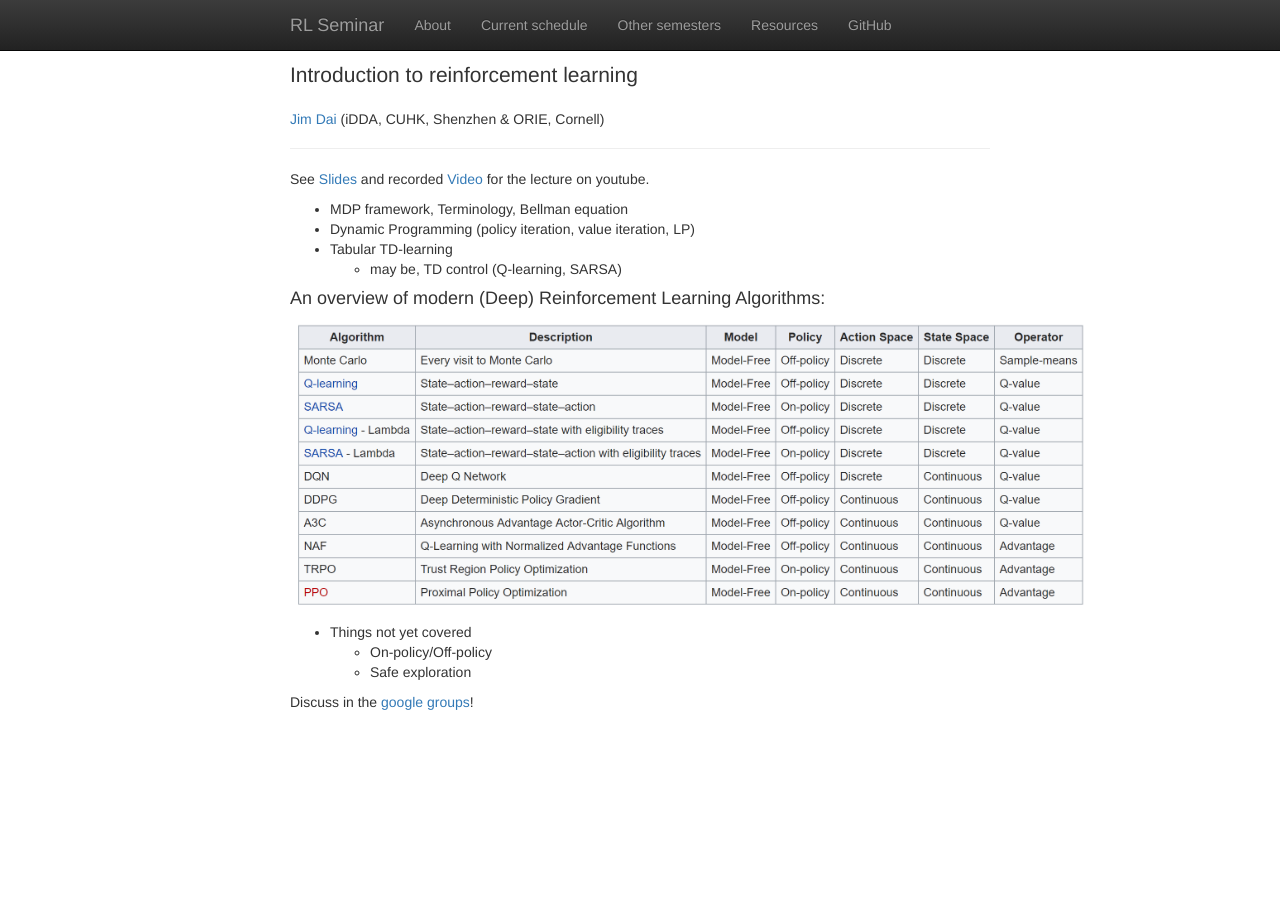
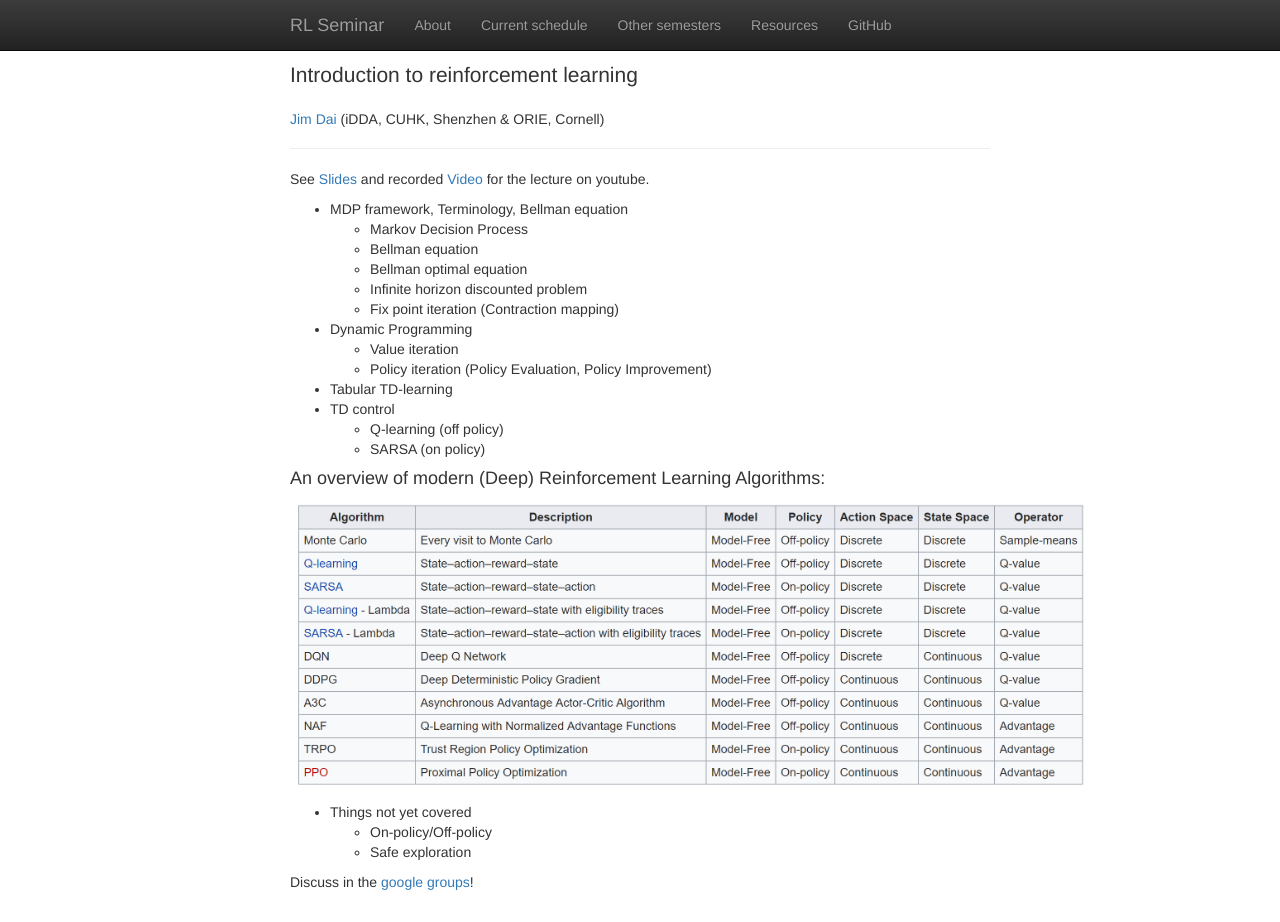
Before and after one commit to rlseminar/rlseminar.github.io, a Jekyll site: the page built from _posts/2019-01-21-jim.md, in a window 1280 px wide and 922 px high. Built offline with Jekyll 4.4.1, drawn with Linux system fonts in a browser that asks for light colours.

Commit message:
update jim

```diff
--- a/_posts/2019-01-21-jim.md
+++ b/_posts/2019-01-21-jim.md
@@ -9,10 +9,18 @@ speaker:
 See [Slides](/static/files/RL_tutorials2019-121jd_final.pdf) and recorded [Video](https://youtu.be/mIeoDCUmbz8) for the lecture on youtube.
 
 - MDP framework, Terminology, Bellman equation
-- Dynamic Programming (policy iteration, value iteration, LP)
+  - Markov Decision Process
+  - Bellman equation
+  - Bellman optimal equation
+  - Infinite horizon discounted problem
+  - Fix point iteration (Contraction mapping)
+- Dynamic Programming
+  - Value iteration
+  - Policy iteration (Policy Evaluation, Policy Improvement)
 - Tabular TD-learning
-  - may be, TD control (Q-learning, SARSA)
-
+- TD control
+  - Q-learning (off policy)
+  - SARSA (on policy)
 
 
 #### An overview of modern (Deep) Reinforcement Learning Algorithms:
```
